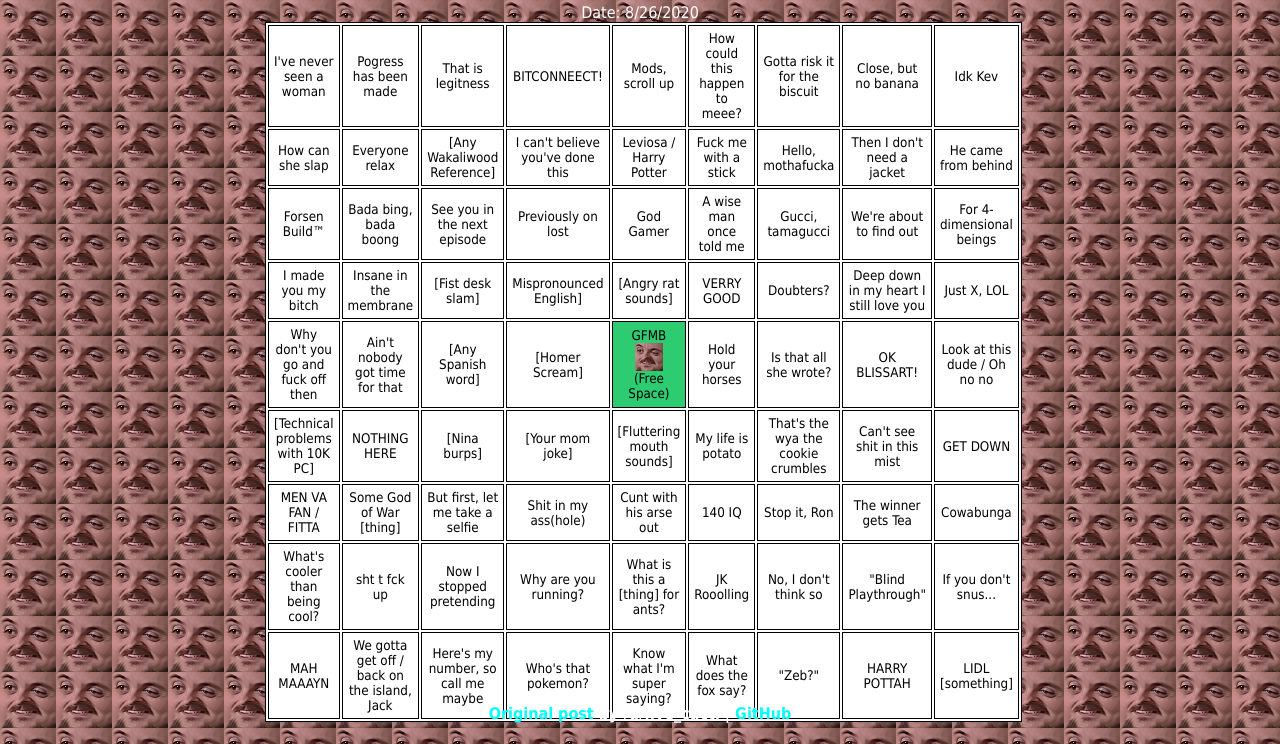
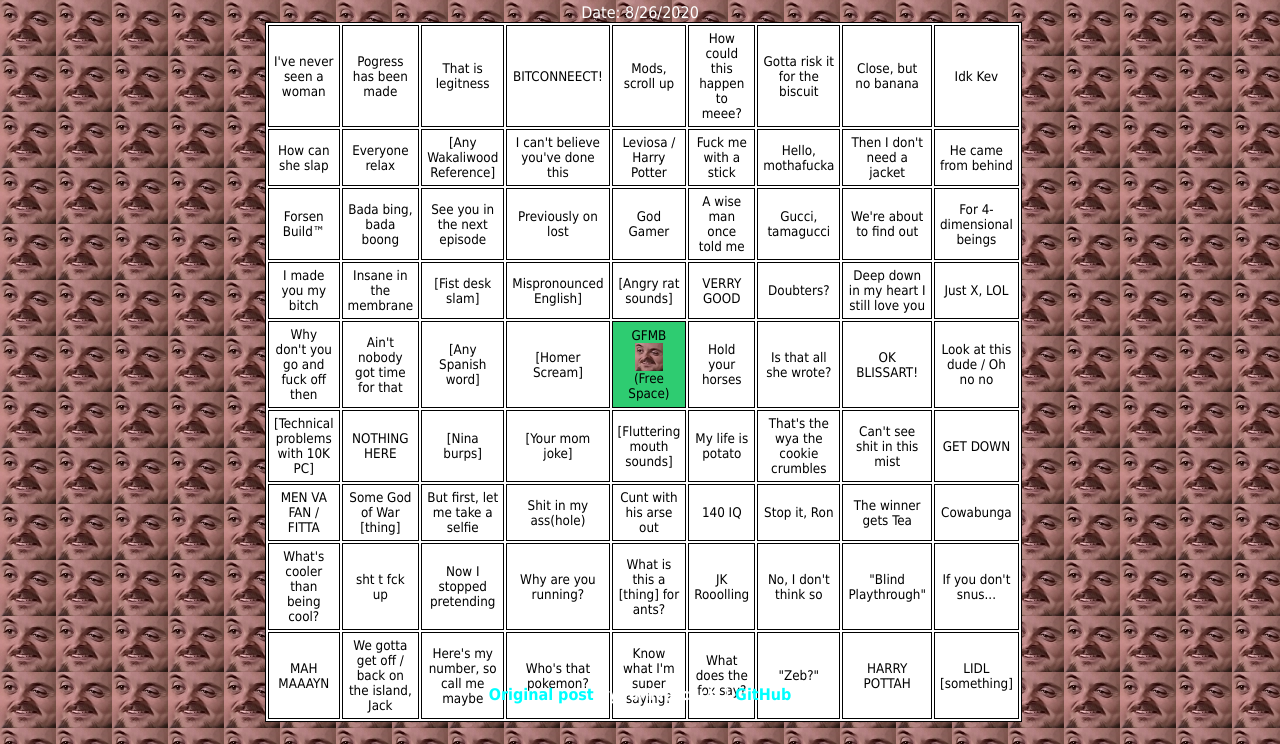
Before and after one commit to DaCurse/forsen-bingo, a React app: page / in a window 1280 px wide. Shown: the part 56-800 px from the top of the page. Built offline with nearby package versions, Linux system fonts and the light colour scheme.

Commit message:
Fix footer on smaller screens

```diff
--- a/src/assets/css/app.scss
+++ b/src/assets/css/app.scss
@@ -3,8 +3,10 @@
 }
 
 footer {
-	margin-top: -40px;
-	height: 20px;
+	position: fixed;
+	bottom: 40px;
+	left: 50%;
+	transform: translateX(-50%);
 	color: white;
 	font-weight: bold;
 	font-size: 12pt;
```
